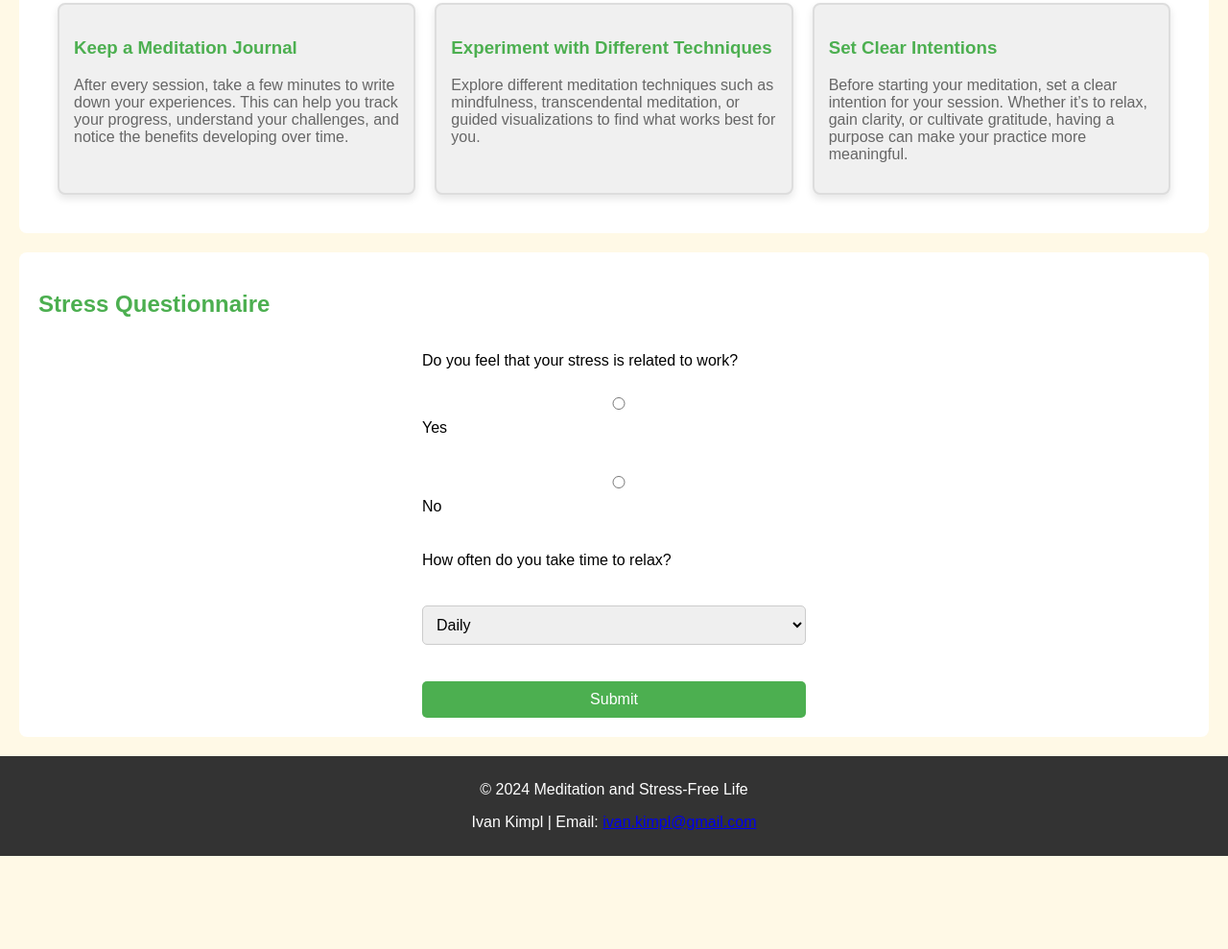
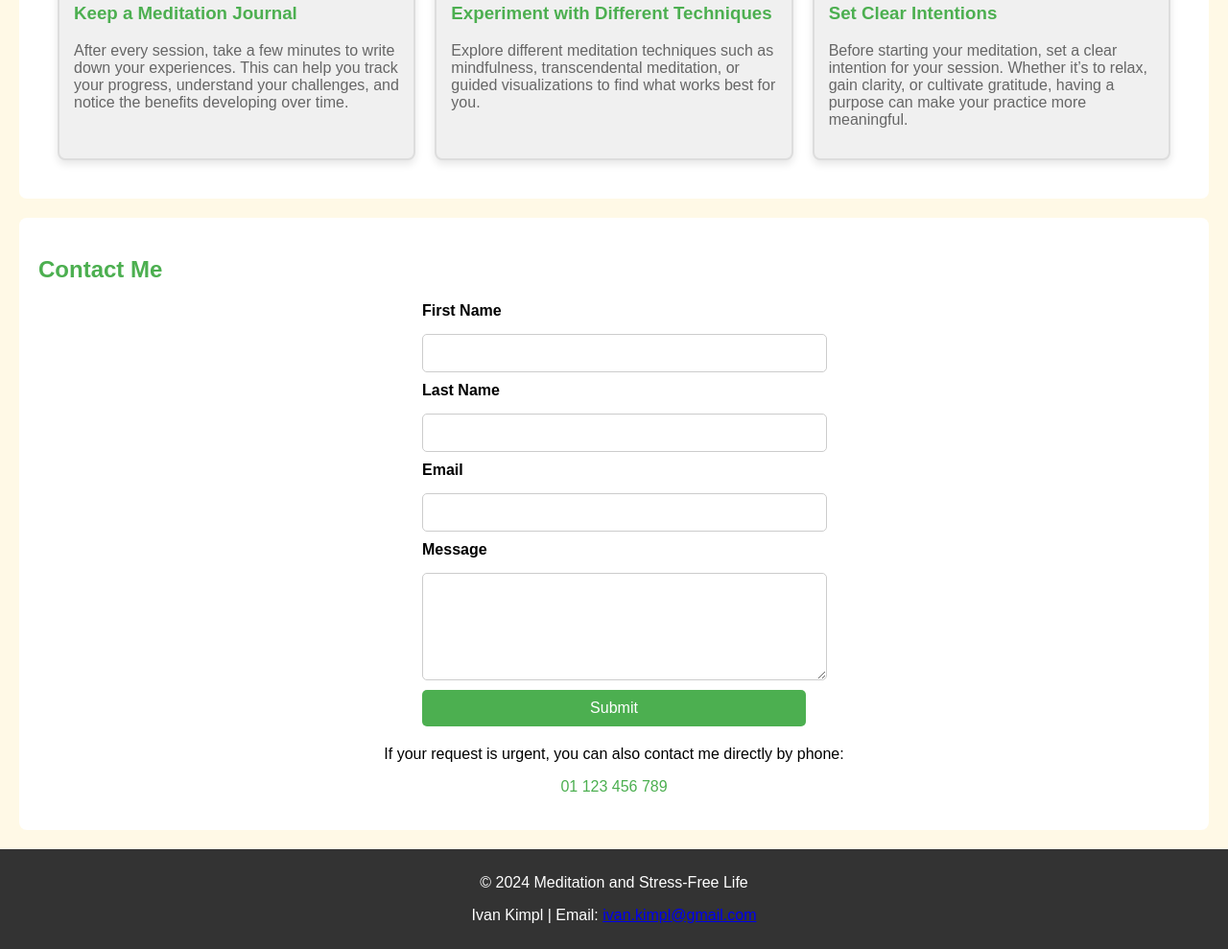
Before and after one commit to bobes81/Meditation-for-life-stress-free, a plain HTML site: page index.html in a window 1280 px wide. Shown: the part 2592-3581 px from the top of the page at 96% size. Before the commit the page ends 3484 px from the top, so only its background shows below. Drawn offline with Linux system fonts and the light colour scheme.

Commit message:
Add thankyou.html and update contact form in index.html

```diff
--- a/assets/css/style.css
+++ b/assets/css/style.css
@@ -154,3 +154,49 @@
     font-size: 16px;
     color: #666;
 }
+
+/* Styling for Contact Form */
+#contact form {
+    display: grid;
+    gap: 10px;
+    max-width: 400px;
+    margin: auto;
+}
+
+#contact label {
+    font-weight: bold;
+    margin-bottom: 5px;
+}
+
+#contact input, #contact textarea {
+    padding: 10px;
+    font-size: 16px;
+    width: 100%;
+    border-radius: 5px;
+    border: 1px solid #ccc;
+}
+
+#contact input[type="submit"] {
+    background-color: #4CAF50;
+    color: white;
+    border: none;
+    cursor: pointer;
+}
+
+#contact input[type="submit"]:hover {
+    background-color: #45a049;
+}
+
+.text-center {
+    text-align: center;
+    margin-top: 20px;
+}
+
+.text-center a {
+    color: #4CAF50;
+    text-decoration: none;
+}
+
+.text-center a:hover {
+    text-decoration: underline;
+}
--- a/index.html
+++ b/index.html
@@ -32,7 +32,7 @@
     <section id="meditation">
         <h2>What is Meditation?</h2>
         <img src="assets/images/meditation-people.jpg" alt="Peaceful Bamboo Garden" class="responsive-image">
-        <p>Meditation is a practice that helps individuals achieve mental clarity, emotional calmness, and physical relaxation. It often involves techniques like focusing on the breath, observing thoughts without judgment, or repeating calming phrases. Meditation is widely recognized for its benefits in reducing stress, improving concentration, enhancing self-awareness, and fostering a sense of inner peace. It is a versatile practice that can be adapted to suit various goals, from improving mental health to simply finding moments of stillness in a busy day.</p>
+        <p>Meditation is a technique focused on calming the mind, improving concentration, and achieving inner peace. It helps reduce stress and enhances both mental and physical health.</p>
     </section>
 <!--Tips seciton-->
 <section id="tips">
@@ -90,25 +90,30 @@
 </section>
 
 <!--End of tip section-->
-    <section id="questionnaire">
-        <h2>Stress Questionnaire</h2>
-        <form>
-            <p>Do you feel that your stress is related to work?</p>
-            <input type="radio" id="workStressYes" name="workStress" value="yes">
-            <label for="workStressYes">Yes</label><br>
-            <input type="radio" id="workStressNo" name="workStress" value="no">
-            <label for="workStressNo">No</label><br>
+<section id="contact">
+    <h2>Contact Me</h2>
+    <form action="thankyou.html" method="get">
+        <label for="firstName">First Name</label>
+        <input type="text" id="firstName" name="firstName" required>
 
-            <label for="relaxation">How often do you take time to relax?</label><br>
-            <select id="relaxation" name="relaxation">
-                <option value="daily">Daily</option>
-                <option value="weekly">Weekly</option>
-                <option value="rarely">Rarely</option>
-            </select><br>
+        <label for="lastName">Last Name</label>
+        <input type="text" id="lastName" name="lastName" required>
 
-            <input type="submit" value="Submit">
-        </form>
-    </section>
+        <label for="email">Email</label>
+        <input type="email" id="email" name="email" required>
+
+        <label for="message">Message</label>
+        <textarea id="message" name="message" rows="5" required></textarea>
+
+        <input type="submit" value="Submit">
+    </form>
+    <div class="text-center">
+        <p>If your request is urgent, you can also contact me directly by phone:</p>
+        <p><a href="tel:01123456789">01 123 456 789</a></p>
+    </div>
+</section>
+
+    <!-- End of Contact Form Confirmation Section -->
 
     <footer>
         <p>&copy; 2024 Meditation and Stress-Free Life</p>
```
Also changed, not shown: thankyou.html (added, +19 -0 lines). Lines whose indentation alone changed are shown as unchanged.
